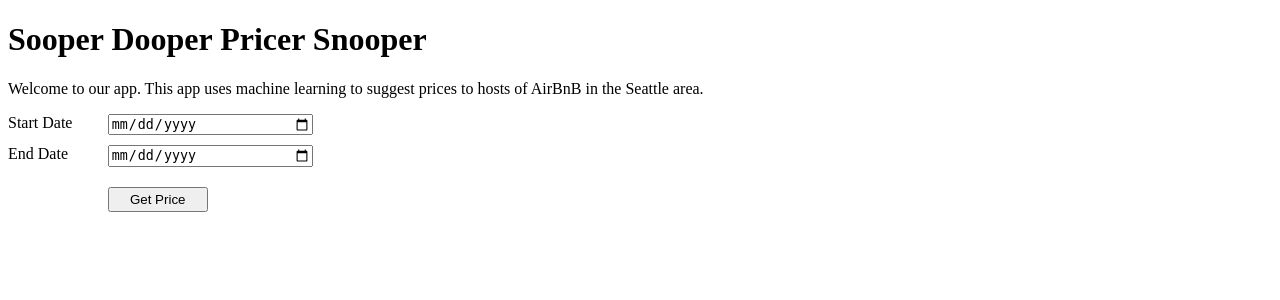
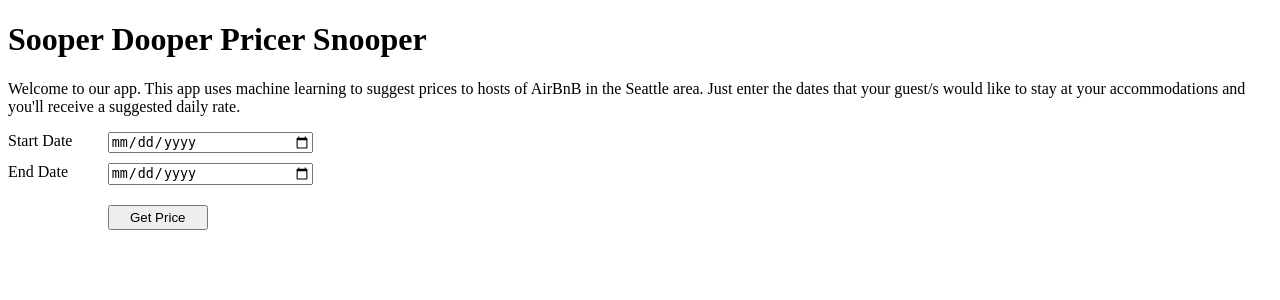
Before and after one commit to SooperDooper1/SooperDooperPricerSnooper, a FastAPI app: page / in a window 1280 px wide. Shown: the top 300 px of the page. Run offline with FastAPI, Linux system fonts and the light colour scheme.

Commit message:
Added sentance

```diff
--- a/app/templates/landing.html
+++ b/app/templates/landing.html
@@ -12,6 +12,8 @@
 
 <p>
     Welcome to our app. This app uses machine learning to suggest prices to hosts of AirBnB in the Seattle area.
+    Just enter the dates that your guest/s would like to stay at your accommodations and you'll receive a
+    suggested daily rate.
 </p>
 <div id="interface">
     <div id="listing_input">
```
